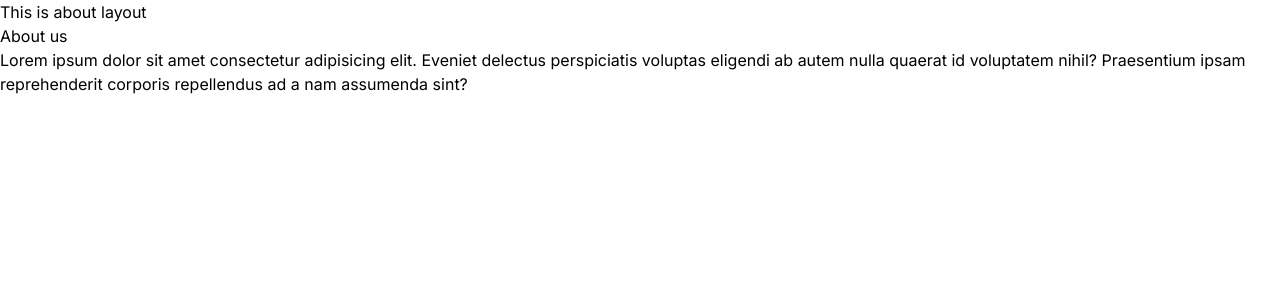
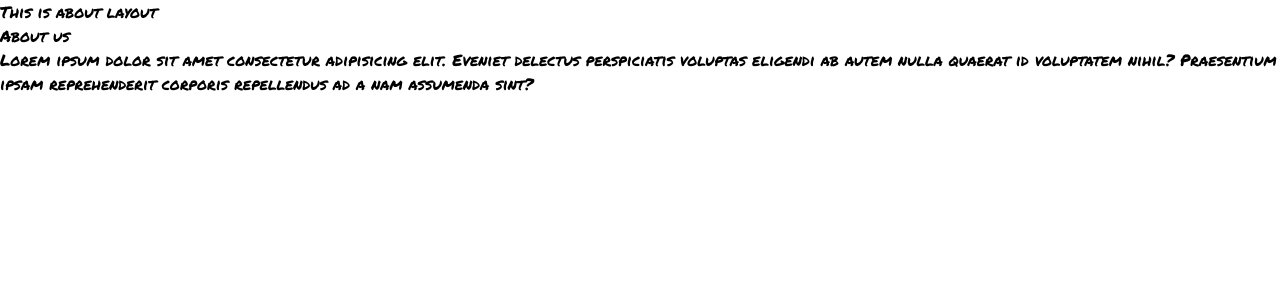
Before and after one commit to NeginSal/NextShop, a Next.js app: page /about in a window 1280 px wide. Shown: the top 300 px of the page. Built offline with nearby package versions, Linux system fonts and the light colour scheme.

Commit message:
added: metadata & googlefonts

```diff
--- a/src/app/about/layout.jsx
+++ b/src/app/about/layout.jsx
@@ -1,11 +1,17 @@
+import { Permanent_Marker } from 'next/font/google'
 
-const AboutLayout = ({children}) => {
+const permanent = Permanent_Marker({
+  weight: ['400'],
+  subsets: ['latin']
+})
+
+const AboutLayout = ({ children }) => {
   return (
-    <div>
+    <div className={permanent.className}>
       <h1>This is about layout</h1>
       {children}
     </div>
-   );
+  );
 }
 
 export default AboutLayout;
--- a/src/app/about/page.jsx
+++ b/src/app/about/page.jsx
@@ -1,3 +1,6 @@
+export const metadata={
+  title:'about chess shop'
+}
 const AboutPage = () => {
   return (
     <div>
--- a/src/app/layout.js
+++ b/src/app/layout.js
@@ -1,17 +1,21 @@
 import './globals.css'
-import { Inter } from 'next/font/google'
+import { Pangolin } from 'next/font/google'
 
-const inter = Inter({ subsets: ['latin'] })
+const pangolin = Pangolin({
+  weight: ['400'],
+  subsets: ['latin']
+})
 
 export const metadata = {
-  title: 'next project',
-  description: 'Create a new next app',
+  title: 'chess shop',
+  description: 'Online shop for chess !',
+  keywords: 'chess,shop,sport'
 }
 
 export default function RootLayout({ children }) {
   return (
     <html lang="en">
-      <body className={inter.className}>{children}</body>
+      <body className={pangolin.className}>{children}</body>
     </html>
   )
 }
```
